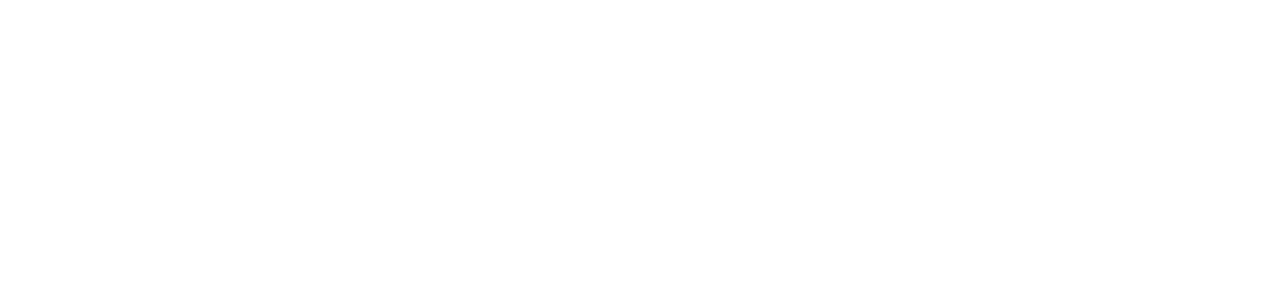
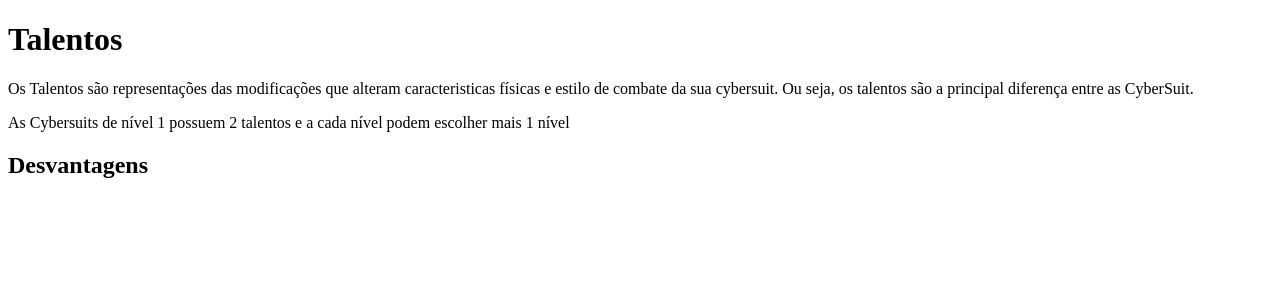
Before and after one commit to ThomasKruchelski/new-frontiers-rpg, a Next.js app: page /documentacao/criacao-de-cybersuit/talentos in a window 1280 px wide. Shown: the top 300 px of the page. Built offline with nearby package versions, Linux system fonts and the light colour scheme.

Commit message:
add talentos

```diff
--- a/pages/documentacao/criacao-de-cybersuit/talentos.mdx
+++ b/pages/documentacao/criacao-de-cybersuit/talentos.mdx
@@ -0,0 +1,9 @@
+# Talentos
+
+Os Talentos são representações das modificações que alteram caracteristicas físicas
+e estilo de combate da sua cybersuit. Ou seja, os talentos são a principal diferença
+entre as CyberSuit.
+
+As Cybersuits de nível 1 possuem 2 talentos e a cada nível podem escolher mais 1 nível
+
+## Desvantagens
```
Also changed, not shown: 1 other file (tests, documents, lock files or other folders).
